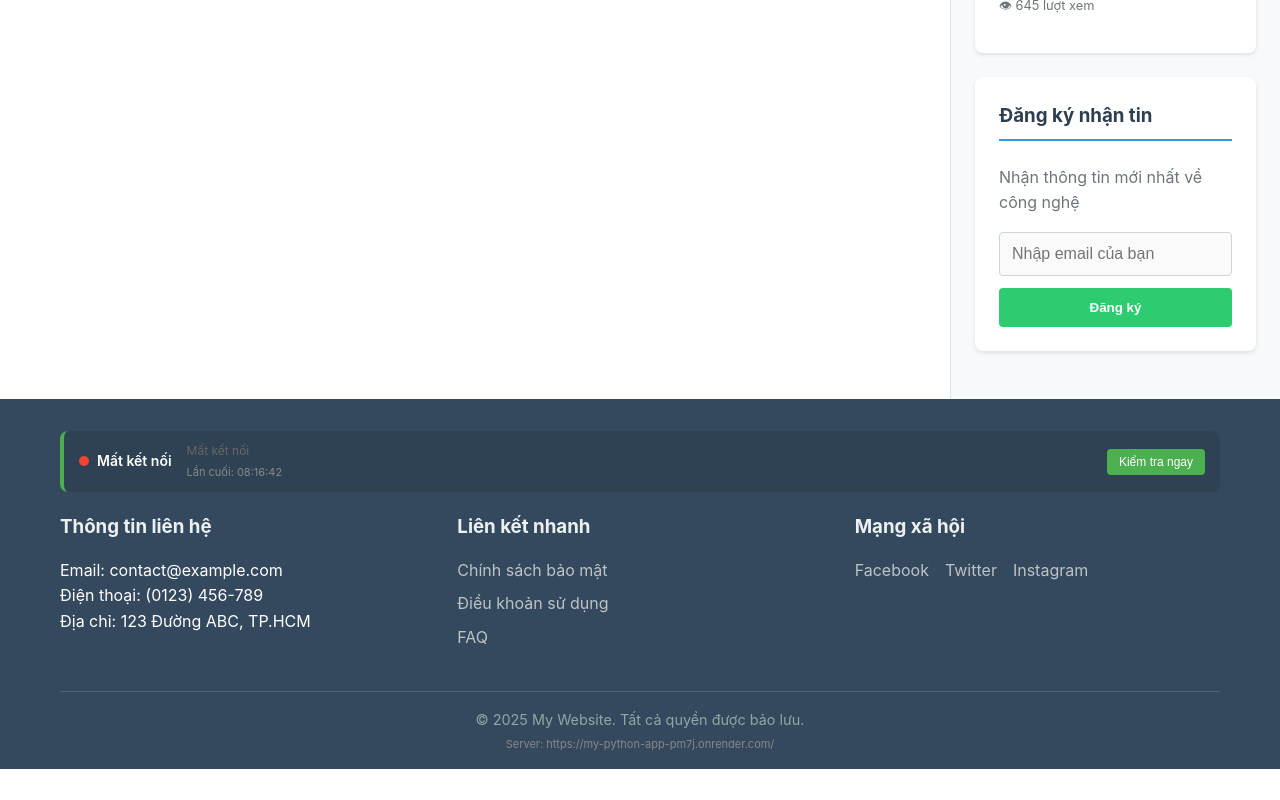
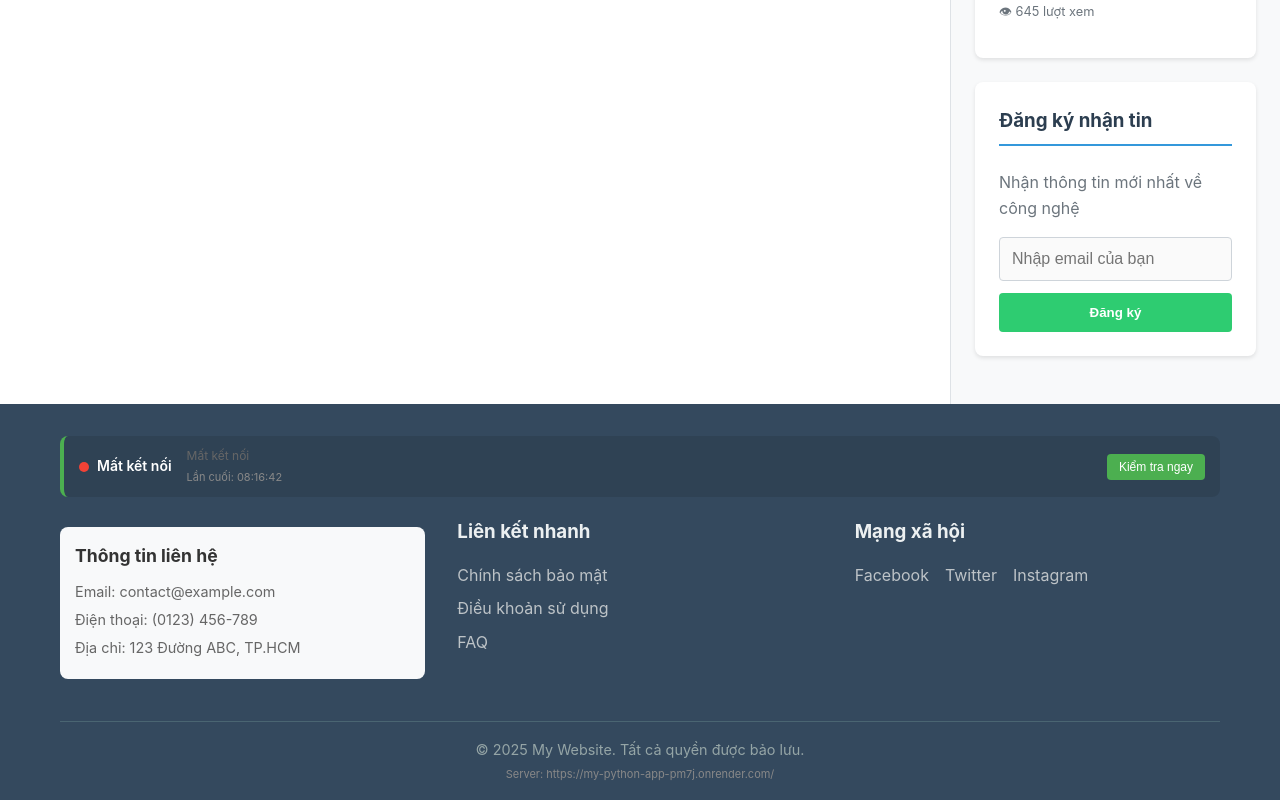
Before and after one commit to datthanhjp1992-hub/vba-website, a React (Vite) app: page / in a window 1280 px wide. Shown: the part 1658-2458 px from the top of the page. Before the commit the page ends 2427 px from the top, so only its background shows below. Built offline with nearby package versions, Linux system fonts and the light colour scheme; no server answers.

Commit message:
Thêm trang liên hệ

```diff
--- /dev/null
+++ b/src/components/dialogContactInformation.jsx
@@ -0,0 +1,17 @@
+// dialogContactInformation.jsx
+import React from 'react';
+import { CONTACT_INFORMATION } from '../services/contactInformation';
+import '../css/dialogContactInformation.css'; // Nếu có file CSS riêng
+
+const DialogContactInformation = () => {
+    return (
+        <div className="contact-info">
+            <h3>Thông tin liên hệ</h3>
+            <p>Email: {CONTACT_INFORMATION.CONTACT_EMAIL}</p>
+            <p>Điện thoại: {CONTACT_INFORMATION.CONTACT_TEL}</p>
+            <p>Địa chỉ: {CONTACT_INFORMATION.CONTACT_ADDRESS}</p>
+        </div>
+    );
+}
+
+export default DialogContactInformation;
--- a/src/components/panel_bottom.jsx
+++ b/src/components/panel_bottom.jsx
@@ -10,6 +10,7 @@ import {
     SERVER_CONFIG
 } from '../services/constants';
 import '../css/panel_bottom.css';
+import DialogContactInformation from './dialogContactInformation';
 
 const BottomPanel = () => {
   const currentYear = new Date().getFullYear();
@@ -129,13 +130,9 @@ const BottomPanel = () => {
 
         {/* Main Footer Content */}
         <div className="footer-content">
-          <div className="contact-info">
-            <h3>Thông tin liên hệ</h3>
-            <p>Email: contact@example.com</p>
-            <p>Điện thoại: (0123) 456-789</p>
-            <p>Địa chỉ: 123 Đường ABC, TP.HCM</p>
+          <div>
+          <DialogContactInformation />
           </div>
-
           <div className="quick-links">
             <h3>Liên kết nhanh</h3>
             <a href="/privacy">Chính sách bảo mật</a>
--- a/src/components/panel_top.jsx
+++ b/src/components/panel_top.jsx
@@ -2,15 +2,22 @@ import React from 'react';
 import '../css/panel_top.css';
 
 const TopPanel = () => {
+
+  // return
+  const handleShowHomePage = () =>{
+    window.resetToDefaultView();
+  }
+
   return (
     <header className="top-panel">
       <div className="container">
-        <h1 className="logo">My Website</h1>
+        <h1 className="logo">VBA-er </h1>
+        <h1>Trang web chia sẻ kiến thức miễn phí về VBA</h1>
         <nav className="navigation">
-          <a href="/">Trang chủ</a>
-          <a href="/about">Giới thiệu</a>
-          <a href="/services">Dịch vụ</a>
-          <a href="/contact">Liên hệ</a>
+          <a href="#" onClick={handleShowHomePage}>Trang chủ</a>
+          <a href="#">Giới thiệu</a>
+          <a href="#">Dịch vụ</a>
+          <a href="#">Liên hệ</a>
         </nav>
       </div>
     </header>
--- /dev/null
+++ b/src/css/dialogContactInformation.css
@@ -0,0 +1,20 @@
+/* Thêm vào panel_bottom.css */
+.contact-info {
+    padding: 15px;
+    background-color: #f8f9fa;
+    border-radius: 8px;
+    margin: 10px 0;
+}
+
+.contact-info h3 {
+    margin-top: 0;
+    color: #333;
+    font-size: 1.1rem;
+    margin-bottom: 10px;
+}
+
+.contact-info p {
+    margin: 5px 0;
+    color: #666;
+    font-size: 0.9rem;
+}
--- /dev/null
+++ b/src/services/contactInformation.js
@@ -0,0 +1,17 @@
+//[file name]: contactInformation.js
+//[Version] 1.0
+/**
+ * File chứa thông tin liên hệ
+ */
+
+// ==================== CONTACT INFORMATION ====================
+export const CONTACT_INFORMATION = {
+    CONTACT_EMAIL:'contact@example.com',
+    CONTACT_TEL:'(0123) 456-789',
+    CONTACT_ADDRESS:'123 Đường ABC, TP.HCM'
+};
+
+// ==================== EXPORT DEFAULT OBJECT ====================
+export default {
+    CONTACT_INFORMATION
+};
```
